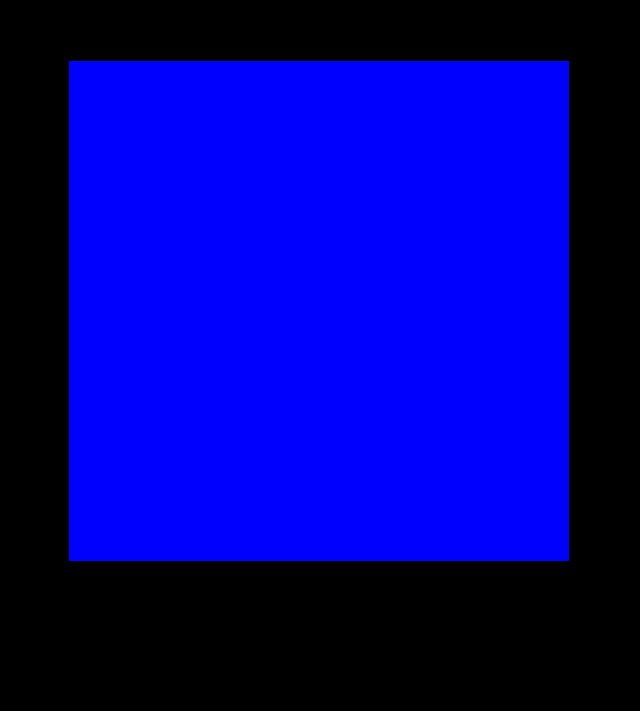
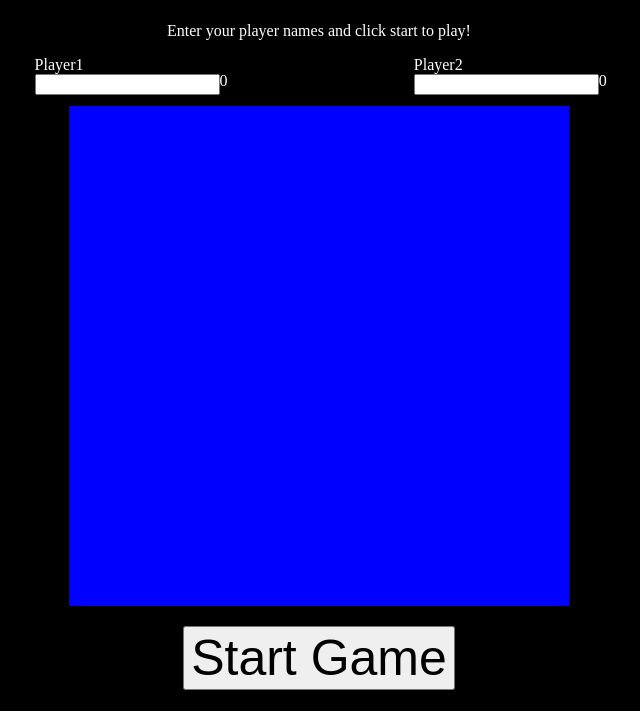
Before and after one commit to spyguyl2/TOP-TicTacToe, a plain HTML site: page index.html in a window 1280 px wide. Shown: the part 97-808 px from the top of the page, without its empty margins (321-961 px from the left). Drawn offline with Linux system fonts and the light colour scheme.

Commit message:
Setup and style elements

```diff
--- a/index.html
+++ b/index.html
@@ -8,8 +8,36 @@
     <script src="script.js" defer></script>
 </head>
 <body>
+    <h1>Tic Tac Toe!</h1>
+    <p id="banner">Enter your player names and click start to play!</p>
+    <div id="scoreBoard">
+        <div class="playerBoard">
+            <div class="inputLabelBox">
+                <label for="player1">Player1</label>
+                <input type="text" name="player1" id="player1Name">
+            </div>
+            <p id="player1Score">0</p>
+        </div>
+        <div class="playerBoard">
+            <div class="inputLabelBox">
+                <label for="player2">Player2</label>
+                <input type="text" name="player2" id="player2Name">
+            </div>
+            <p id="player2Score">0</p>
+        </div>
+    </div>
     <div class="gameBoard">
-
+        <!--<button id="1"></button>
+        <button id="2"></button>
+        <button id="3"></button>
+        <button id="4"></button>
+        <button id="5"></button>
+        <button id="6"></button>
+        <button id="7"></button>
+        <button id="8"></button>
+        <button id="9"></button>
+        -->
     </div>
+    <button id="btnStart">Start Game</button>
 </body>
 </html>
--- a/style.css
+++ b/style.css
@@ -5,10 +5,17 @@ html {
 
 body {
     display: flex;
+    flex-direction: column;
     justify-content: center;
     align-items: center;
     height: 100%;
     background-color: black;
+}
+
+#scoreBoard {
+    display: flex;
+    justify-content: space-evenly;
+    width: 75%;
 }
 
 .gameBoard {
@@ -18,3 +25,28 @@ body {
     height: 500px;
     width: 500px;
 }
+
+.playerBoard {
+    display: flex;
+    width: 20%;
+    justify-content: space-evenly;
+}
+
+.inputLabelBox {
+    display: flex;
+    flex-direction: column;
+}
+
+button {
+    margin: 5px;
+    font-size: 100px;
+}
+
+#btnStart {
+    margin-top: 20px;
+    font-size: 50px;
+}
+
+h1, p, label {
+    color: white;
+}
```
